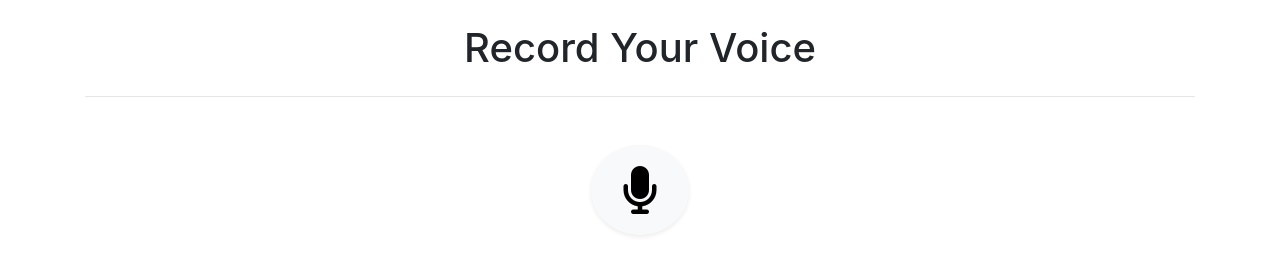
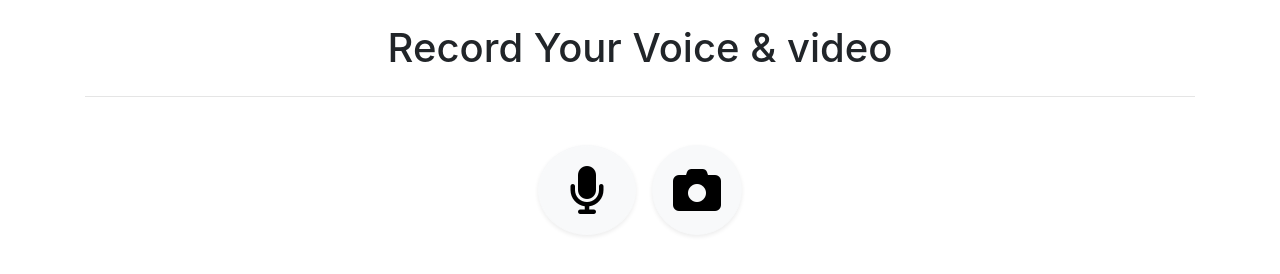
Before and after one commit to algo-ryth-nic/online-recorder, a plain HTML site: page index.html in a window 1280 px wide. Drawn offline with nearby package versions, Linux system fonts and the light colour scheme.

Commit message:
modified index.html for video support too

```diff
--- a/index.html
+++ b/index.html
@@ -16,19 +16,28 @@
 </head>
 <body>
   <div class="container my-4">
-    <h1 class="text-center">Record Your Voice</h1>
+    <h1 class="text-center">Record Your Voice & video</h1>
 
     <hr class="my-4">
 
     <div class="row record-button-container justify-content-md-center mt-5">
-      <button class="btn btn-light rounded-circle shadow-sm text-center" id="recordButton" style="padding: 20px 30px;">
+      <button class="btn btn-light rounded-circle shadow-sm text-center mx-2" id="recordButton" style="padding: 20px 30px;">
         <i class="fas fa-microphone fa-3x" style="color:black;"></i>
+      </button>
+
+      <button class="btn btn-light rounded-circle shadow-sm text-center mx-2" id="stopButton" style="padding: 20px 20px;">
+        <i class="fas fa-camera fa-3x" style="color:black;"></i>
       </button>
     </div>
 
     <div class="row audio-container justify-content-md-center mt-5" id="audio">
 
     </div>
+
+    <div class="row video-container justify-content-md-center mt-5">
+      <video id="video-player"></video>
+    </div>
+
   </div>
 
 </body>
```
